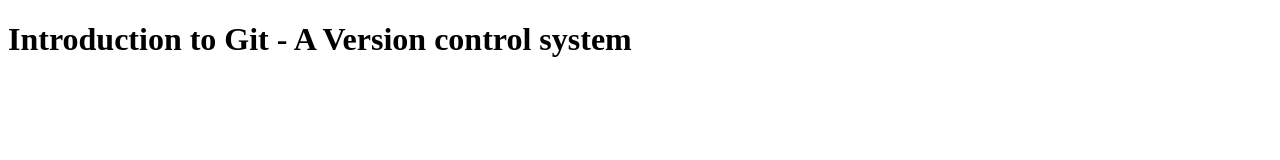
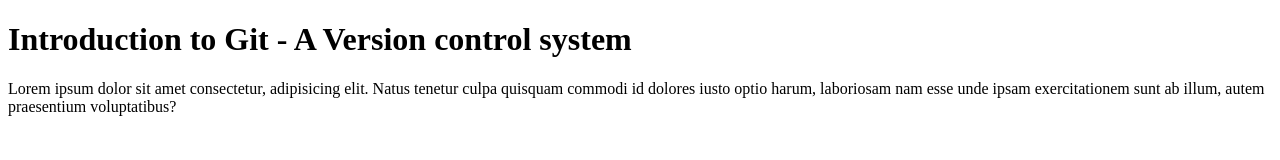
Before and after one commit to umairian/git-and-github-wdb3.0, a plain HTML site: page index.html in a window 1280 px wide. Drawn offline with Linux system fonts and the light colour scheme.

Commit message:
Saving index.js and p paragraph

```diff
--- a/index.html
+++ b/index.html
@@ -8,5 +8,6 @@
 </head>
 <body>
     <h1>Introduction to Git - A Version control system</h1>
+    <p>Lorem ipsum dolor sit amet consectetur, adipisicing elit. Natus tenetur culpa quisquam commodi id dolores iusto optio harum, laboriosam nam esse unde ipsam exercitationem sunt ab illum, autem praesentium voluptatibus?</p>
 </body>
 </html>
--- /dev/null
+++ b/index.js
@@ -0,0 +1 @@
+// Start of the program
```
